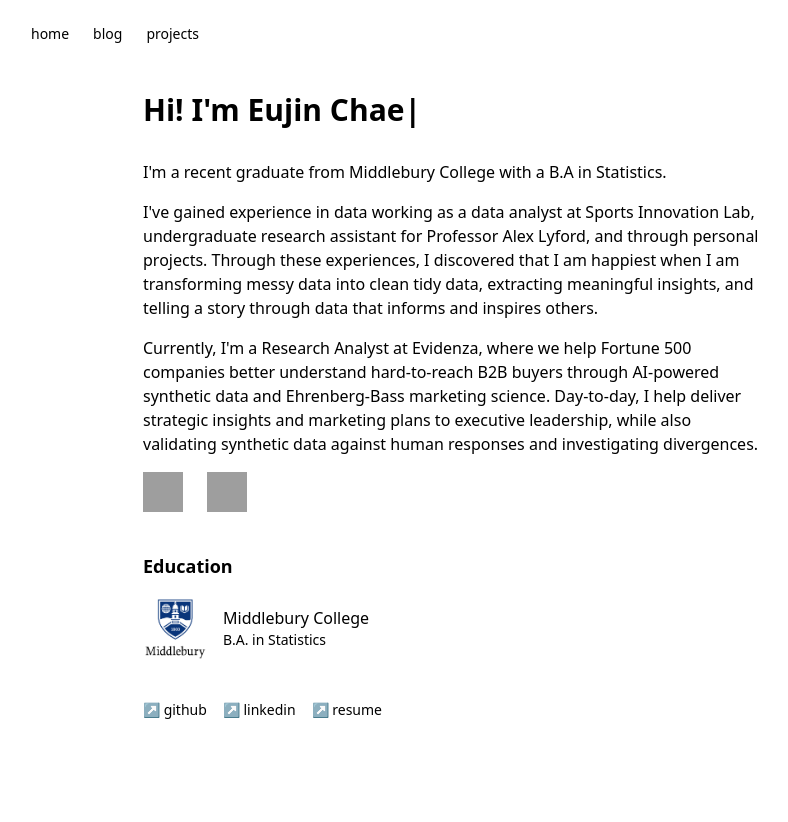
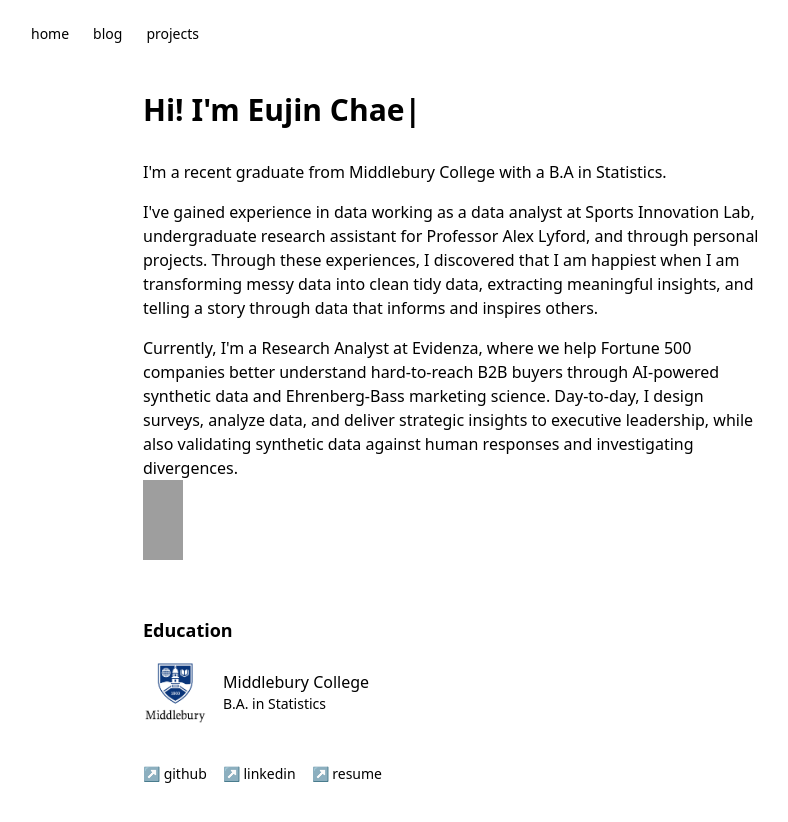
Before and after one commit to Euj19/Euj19.github.io, a Jekyll site: the page index.html, which Jekyll copies as it is, in a window 1280 px wide. Shown: the top 822 px of the page, without its empty margins (185-973 px from the left). Built offline with Jekyll 4.4.1, drawn with Linux system fonts in a browser that asks for light colours; nearby versions of some CDN libraries; grey boxes are pictures that could not be loaded.

Commit message:
Update index.html

```diff
--- a/index.html
+++ b/index.html
@@ -53,8 +53,7 @@
            clean tidy data, extracting meaningful insights, and telling a story through data that informs and inspires others.
           </p>
           <p class="text-black mb-4">
-            Currently, I'm a Research Analyst at Evidenza, where we help Fortune 500 companies better understand hard-to-reach B2B buyers through AI-powered synthetic data and Ehrenberg-Bass marketing science. Day-to-day, I help deliver strategic insights and marketing plans to executive leadership, while also validating synthetic data against human responses and investigating divergences.
-        <div class="flex space-x-6 text-4xl">
+            Currently, I'm a Research Analyst at Evidenza, where we help Fortune 500 companies better understand hard-to-reach B2B buyers through AI-powered synthetic data and Ehrenberg-Bass marketing science. Day-to-day, I design surveys, analyze data, and deliver strategic insights to executive leadership, while also validating synthetic data against human responses and investigating divergences.
           <img src="https://cdn.jsdelivr.net/gh/devicons/devicon/icons/r/r-original.svg" alt="R" class="w-10 h-10" />
           <img src="https://img.icons8.com/ios-filled/100/000000/sql.png" alt="SQL" class="w-10 h-10" />
         </div>
```
